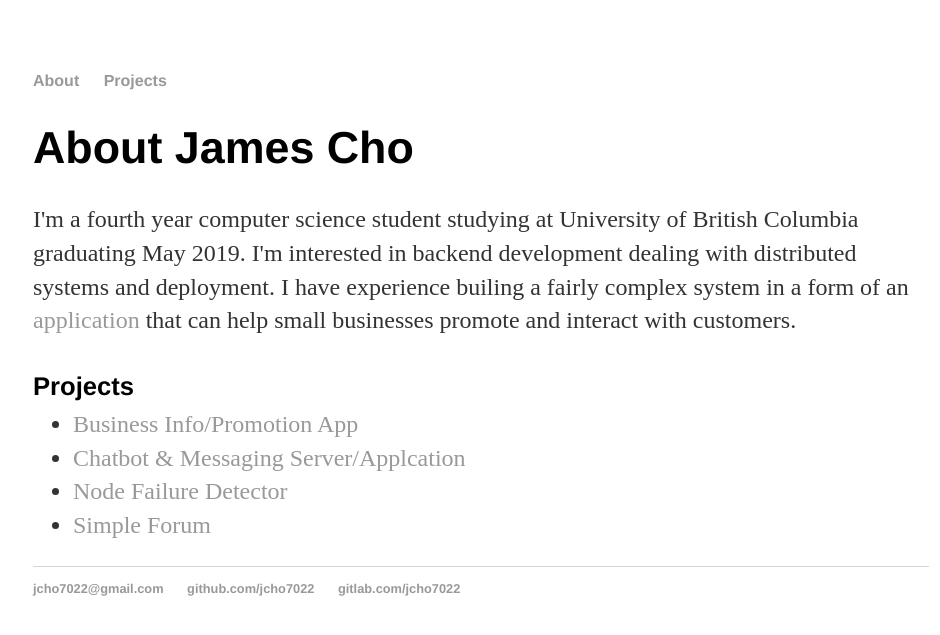
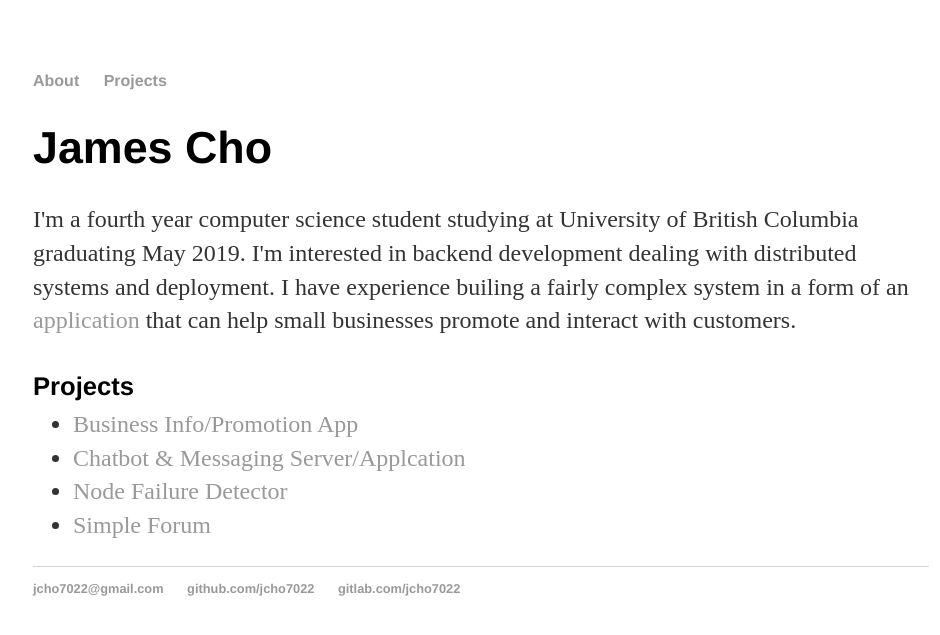
Before and after one commit to jcho7022/jcho7022.github.io, a Jekyll site: the page built from index.html, in a window 1280 px wide. Shown: the top 635 px of the page, without its empty margins (159-1099 px from the left). Built offline with Jekyll 4.4.1, drawn with Linux system fonts in a browser that asks for light colours.

Commit message:
Update index.html

```diff
--- a/index.html
+++ b/index.html
@@ -3,7 +3,7 @@ layout: default
 title: About James Cho
 ---
 <div class="about">
-	<h1>About James Cho</h1>
+	<h1>James Cho</h1>
 		<p>
 		I'm a fourth year computer science student studying at University of British Columbia graduating May 2019.
 		I'm interested in backend development dealing with distributed systems and deployment. I have experience
```
